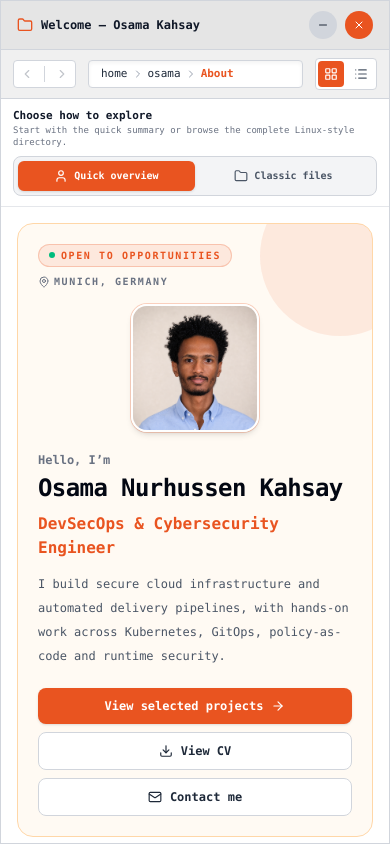
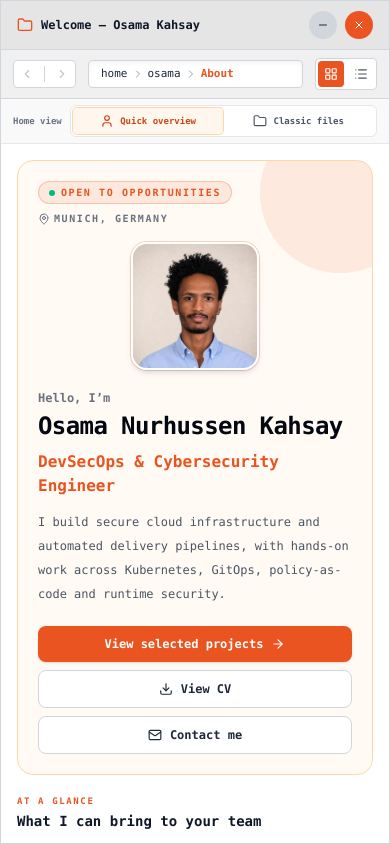
Before and after one commit to Owasamly/osam-portfolio, a React (Vite) app: page / in a window 390 px wide. Built offline with nearby package versions, Linux system fonts and the light colour scheme.

Commit message:
mobile minor fixes

```diff
--- a/src/components/DolphinWindow.jsx
+++ b/src/components/DolphinWindow.jsx
@@ -266,7 +266,7 @@ export default function DolphinWindow({
         onPointerDownCapture={onFocus}
         style={{ display: isMinimized ? 'none' : 'flex', zIndex: isMobile ? 100 : zIndex }}
         className={`border shadow-2xl flex-col overflow-hidden font-mono text-xs select-none backdrop-blur-md ${
-          isMobile ? 'fixed inset-0 w-full h-[100dvh] rounded-none' : 'absolute top-14 left-1/2 -translate-x-1/2 w-[min(920px,calc(100vw-220px))] h-[min(640px,calc(100vh-110px))] rounded-t-lg'
+          isMobile ? 'fixed inset-0 w-full h-[100dvh] rounded-none' : 'absolute top-10 left-1/2 -translate-x-1/2 w-[min(1080px,calc(100vw-150px))] h-[min(720px,calc(100vh-80px))] rounded-t-lg'
         } ${
           isLightMode ? 'bg-[#fafafa] text-gray-800 border-gray-300' : 'bg-[#1e1e1e]/95 text-gray-200 border-[#333333]'
         }`}
@@ -345,25 +345,26 @@ export default function DolphinWindow({
         </div>
 
         {activeTab === 'about' && (
-          <div className={`border-b px-3 py-2.5 sm:px-4 ${
-            isLightMode ? 'border-gray-200 bg-white' : 'border-[#333] bg-[#171717]'
+          <div className={`border-b px-3 py-1.5 sm:px-4 sm:py-2 ${
+            isLightMode ? 'border-gray-200 bg-gray-50/70' : 'border-[#2b2b2b] bg-[#171717]/80'
           }`}>
-            <div className="mx-auto flex max-w-3xl flex-col gap-2 sm:flex-row sm:items-center sm:justify-between">
-              <div className="min-w-0">
-                <p className={`text-[11px] font-bold ${isLightMode ? 'text-gray-900' : 'text-white'}`}>Choose how to explore</p>
-                <p className={`text-[9px] ${isLightMode ? 'text-gray-500' : 'text-gray-400'}`}>
+            <div className="mx-auto flex max-w-4xl items-center justify-between gap-2">
+              <div className="hidden min-w-0 sm:block">
+                <p className={`text-[10px] font-semibold ${isLightMode ? 'text-gray-600' : 'text-gray-300'}`}>Choose how to explore</p>
+                <p className={`text-[9px] ${isLightMode ? 'text-gray-400' : 'text-gray-500'}`}>
                   Start with the quick summary or browse the complete Linux-style directory.
                 </p>
               </div>
-              <div className={`grid grid-cols-2 rounded-lg border p-1 sm:w-[300px] ${
-                isLightMode ? 'border-gray-300 bg-gray-100' : 'border-[#3a3a3a] bg-[#101010]'
+              <span className={`shrink-0 text-[9px] font-semibold sm:hidden ${isLightMode ? 'text-gray-500' : 'text-gray-400'}`}>Home view</span>
+              <div className={`grid min-w-0 flex-1 grid-cols-2 rounded-md border p-0.5 sm:max-w-[270px] ${
+                isLightMode ? 'border-gray-200 bg-white' : 'border-[#343434] bg-[#101010]'
               }`} role="group" aria-label="Home page display mode">
                 <button
                   onClick={() => setShowHomeFiles(false)}
                   aria-pressed={!showHomeFiles}
-                  className={`flex items-center justify-center gap-1.5 rounded-md px-3 py-2 text-[10px] font-bold transition ${
+                  className={`flex items-center justify-center gap-1.5 rounded px-2 py-1.5 text-[9px] font-semibold transition sm:text-[10px] ${
                     !showHomeFiles
-                      ? 'bg-[#E95420] text-white shadow-sm'
+                      ? isLightMode ? 'bg-orange-50 text-[#C84418] ring-1 ring-orange-200' : 'bg-[#E95420]/15 text-orange-300 ring-1 ring-[#E95420]/30'
                       : isLightMode ? 'text-gray-600 hover:bg-white' : 'text-gray-400 hover:bg-white/5'
                   }`}
                 >
@@ -372,9 +373,9 @@ export default function DolphinWindow({
                 <button
                   onClick={() => setShowHomeFiles(true)}
                   aria-pressed={showHomeFiles}
-                  className={`flex items-center justify-center gap-1.5 rounded-md px-3 py-2 text-[10px] font-bold transition ${
+                  className={`flex items-center justify-center gap-1.5 rounded px-2 py-1.5 text-[9px] font-semibold transition sm:text-[10px] ${
                     showHomeFiles
-                      ? 'bg-[#E95420] text-white shadow-sm'
+                      ? isLightMode ? 'bg-orange-50 text-[#C84418] ring-1 ring-orange-200' : 'bg-[#E95420]/15 text-orange-300 ring-1 ring-[#E95420]/30'
                       : isLightMode ? 'text-gray-600 hover:bg-white' : 'text-gray-400 hover:bg-white/5'
                   }`}
                 >
```
